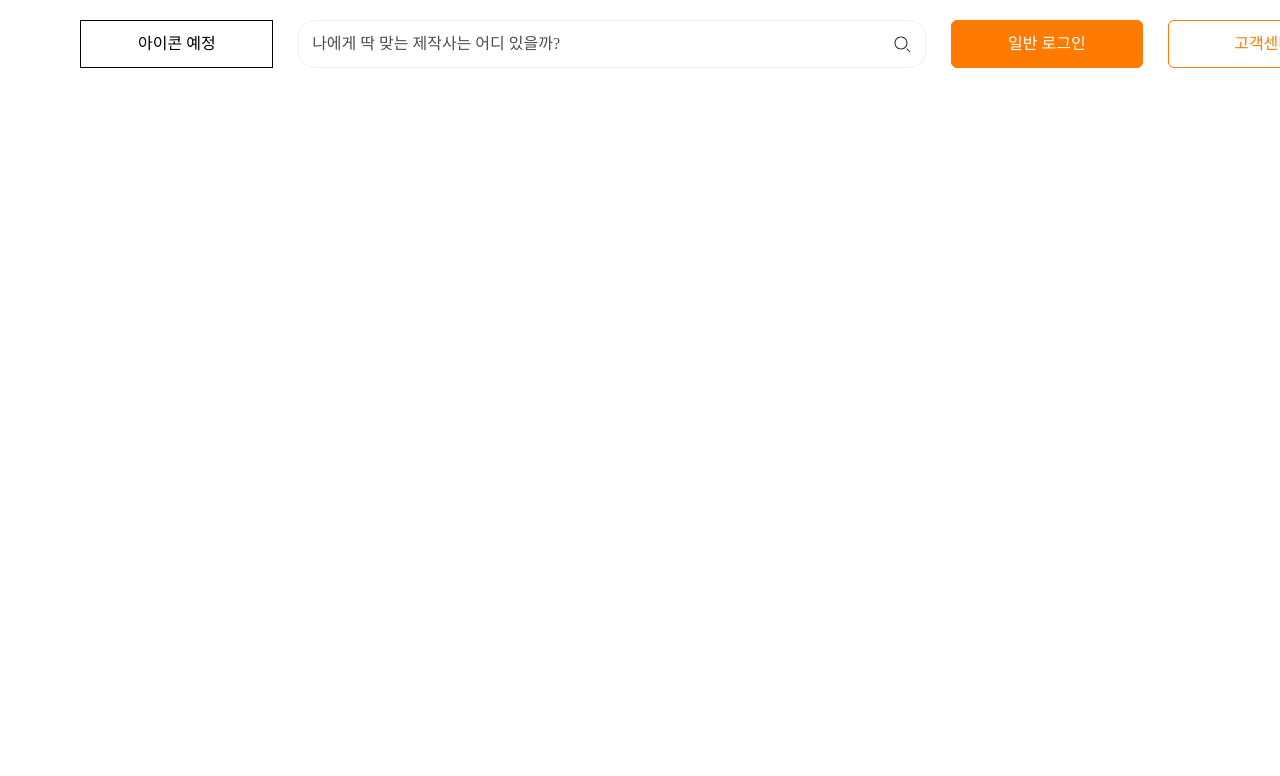
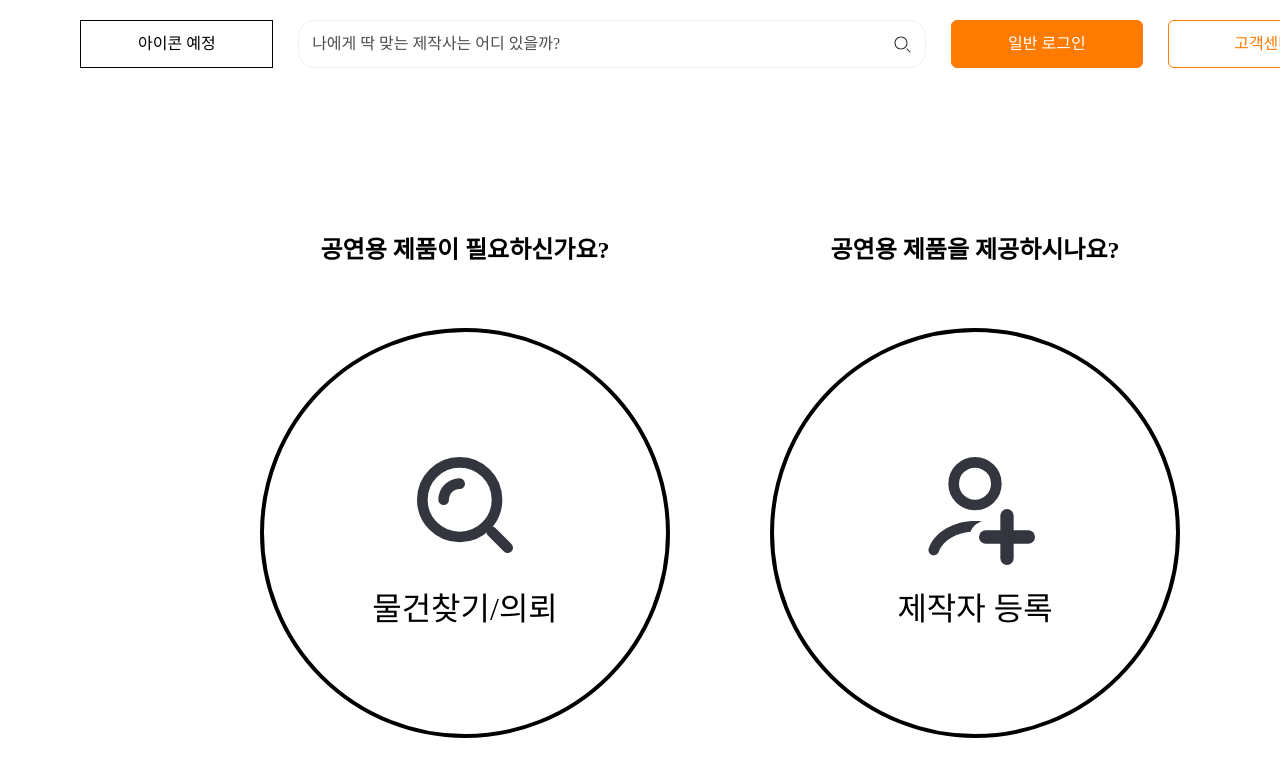
Before and after one commit to Stagecontainer/Client, a React (Vite) app: page /company/select in a window 1280 px wide. Shown: the top 776 px of the page. Built offline with nearby package versions, Linux system fonts and the light colour scheme; a web font is replaced by a local one.

Commit message:
feat-select : selectActionPage 임시 ui, 임시 연결 완료

```diff
--- a/src/pages/company/SelectActionPage.jsx
+++ b/src/pages/company/SelectActionPage.jsx
@@ -1,5 +1,25 @@
+import Container from "../../styles/pages/selectActionPage";
+import SelectAction from "../../components/selectaction/SelectAction";
+import SearchBigIcon from "../../assets/icon/search-big-icon.svg?react";
+import UserAddIcon from "../../assets/icon/useradd-icon.svg?react";
+
 const SelectActionPage = () => {
-  return <div></div>;
+  return (
+    <Container>
+      <div className="wrap">
+        <SelectAction
+          title="공연용 제품이 필요하신가요?"
+          type="물건찾기/의뢰"
+          Logo={SearchBigIcon}
+        />
+        <SelectAction
+          title="공연용 제품을 제공하시나요?"
+          type="제작자 등록"
+          Logo={UserAddIcon}
+        />
+      </div>
+    </Container>
+  );
 };
 
 export default SelectActionPage;
--- /dev/null
+++ b/src/styles/pages/selectActionPage.js
@@ -0,0 +1,16 @@
+import styled from "styled-components";
+
+const Container = styled.div`
+  min-height: 800px;
+  display: flex;
+  justify-content: center;
+  align-items: center;
+
+  & > .wrap {
+    display: flex;
+    justify-content: space-between;
+    gap: 100px;
+  }
+`;
+
+export default Container;
```
